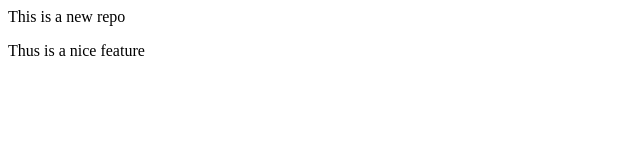
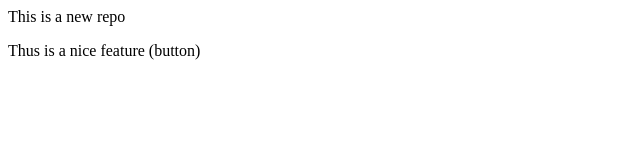
Before and after one commit to uk-2149/Localrepo, a plain HTML site: page index.html in a window 1280 px wide. Shown: the full height of the page, 0-640 px from the left. Drawn offline with Linux system fonts and the light colour scheme.

```diff
--- a/index.html
+++ b/index.html
@@ -1,2 +1,2 @@
 <p>This is a new repo</p>
-<p>Thus is a nice feature</p>
+<p>Thus is a nice feature (button)</p>
```
